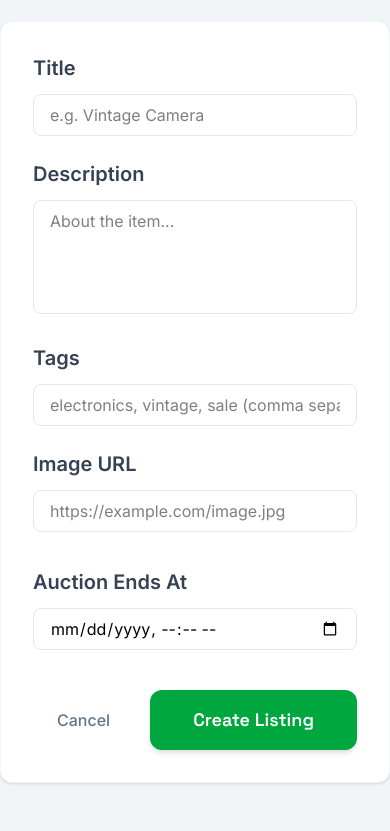
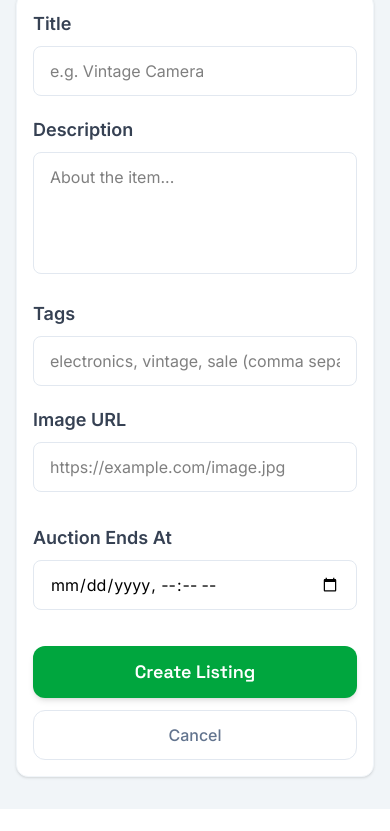
Before and after one commit to tedy-abr/semester-project-2, a website built with Vite: page create-listing.html in a window 390 px wide. Shown: the part 187-1018 px from the top of the page. After the commit the page ends 996 px from the top, so only its background shows below. Built offline with nearby package versions, Linux system fonts and the light colour scheme; no server answers; sample sign-in values are in the browser's storage.

Commit message:
feat: Make create-listing form responsive

```diff
--- a/create-listing.html
+++ b/create-listing.html
@@ -11,16 +11,20 @@
     <header id="header"></header>
 
     <main>
-      <div class="flex-grow container-custom py-12">
-        <h1 class="text-4xl font-semibold text-primary mb-10 text-center">
+      <div class="flex-grow container-custom py-8 sm:py-12 px-4">
+        <h1
+          class="text-3xl sm:text-4xl font-semibold text-primary mb-8 sm:mb-10 text-center"
+        >
           Create New Listing
         </h1>
+
         <div
-          class="max-w-2xl mx-auto bg-white p-8 rounded-xl shadow-sm border border-slate-100"
+          class="max-w-2xl mx-auto bg-white p-4 sm:p-8 rounded-xl shadow-sm border border-slate-100"
         >
-          <form id="create-listing-form" class="flex flex-col gap-6">
+          <form id="create-listing-form" class="flex flex-col gap-5 sm:gap-6">
             <div>
-              <label class="block text-xl text-gray-700 font-semibold mb-3"
+              <label
+                class="block text-lg sm:text-xl text-gray-700 font-semibold mb-2 sm:mb-3"
                 >Title</label
               >
               <input
@@ -28,36 +32,39 @@
                 name="title"
                 required
                 placeholder="e.g. Vintage Camera"
-                class="w-full px-4 py-2 border border-slate-200 rounded-lg focus:ring-2 focus:ring-secondary outline-none"
+                class="w-full px-4 py-3 border border-slate-200 rounded-lg focus:ring-2 focus:ring-secondary outline-none text-base"
               />
             </div>
 
             <div>
-              <label class="block text-xl text-gray-700 font-semibold mb-3"
+              <label
+                class="block text-lg sm:text-xl text-gray-700 font-semibold mb-2 sm:mb-3"
                 >Description</label
               >
               <textarea
                 name="description"
                 rows="4"
                 placeholder="About the item..."
-                class="w-full px-4 py-2 border border-slate-200 rounded-lg focus:ring-2 focus:ring-secondary outline-none resize-none"
+                class="w-full px-4 py-3 border border-slate-200 rounded-lg focus:ring-2 focus:ring-secondary outline-none resize-none text-base"
               ></textarea>
             </div>
 
             <div>
-              <label class="block text-xl text-gray-700 font-semibold mb-3"
+              <label
+                class="block text-lg sm:text-xl text-gray-700 font-semibold mb-2 sm:mb-3"
                 >Tags</label
               >
               <input
                 type="text"
                 name="tags"
                 placeholder="electronics, vintage, sale (comma separated)"
-                class="w-full px-4 py-2 border border-slate-200 rounded-lg focus:ring-2 focus:ring-secondary outline-none"
+                class="w-full px-4 py-3 border border-slate-200 rounded-lg focus:ring-2 focus:ring-secondary outline-none text-base"
               />
             </div>
 
             <div>
-              <label class="block text-xl text-gray-700 font-semibold mb-3"
+              <label
+                class="block text-lg sm:text-xl text-gray-700 font-semibold mb-2 sm:mb-3"
                 >Image URL
               </label>
               <div class="space-y-3">
@@ -67,7 +74,7 @@
                   id="media-url-input"
                   required
                   placeholder="https://example.com/image.jpg"
-                  class="w-full px-4 py-2 border border-slate-200 rounded-lg focus:ring-2 focus:ring-secondary outline-none"
+                  class="w-full px-4 py-3 border border-slate-200 rounded-lg focus:ring-2 focus:ring-secondary outline-none text-base"
                 />
                 <div
                   id="image-preview"
@@ -79,7 +86,8 @@
             </div>
 
             <div>
-              <label class="block text-xl text-gray-700 font-semibold mb-3"
+              <label
+                class="block text-lg sm:text-xl text-gray-700 font-semibold mb-2 sm:mb-3"
                 >Auction Ends At</label
               >
               <input
@@ -87,19 +95,21 @@
                 name="endsAt"
                 id="ends-at-input"
                 required
-                class="w-full px-4 py-2 border border-slate-200 rounded-lg focus:ring-2 focus:ring-secondary outline-none"
+                class="w-full px-4 py-3 border border-slate-200 rounded-lg focus:ring-2 focus:ring-secondary outline-none text-base"
               />
             </div>
 
-            <div class="flex gap-4 mt-4">
+            <div
+              class="flex flex-col-reverse sm:flex-row gap-3 sm:gap-4 mt-4 sm:mt-6"
+            >
               <a
                 href="/"
-                class="px-6 py-3 text-slate-500 hover:text-slate-700 font-medium flex items-center justify-center"
+                class="w-full sm:w-auto px-6 py-3 sm:py-4 text-slate-500 hover:text-slate-700 font-medium flex items-center justify-center border border-slate-200 sm:border-transparent rounded-xl hover:bg-slate-50 sm:hover:bg-transparent transition-colors"
                 >Cancel</a
               >
               <button
                 type="submit"
-                class="flex-grow bg-green-600 hover:bg-green-700 text-white font-semibold px-8 py-4 text-lg rounded-xl shadow-md hover:shadow-lg hover:scale-[1.02] transition-all transform hover:scale-105 active:scale-95"
+                class="w-full sm:flex-grow bg-green-600 hover:bg-green-700 text-white font-semibold px-8 py-3 sm:py-4 text-lg rounded-xl shadow-md hover:shadow-lg transition-all transform hover:scale-[1.02] active:scale-95"
               >
                 Create Listing
               </button>
```
